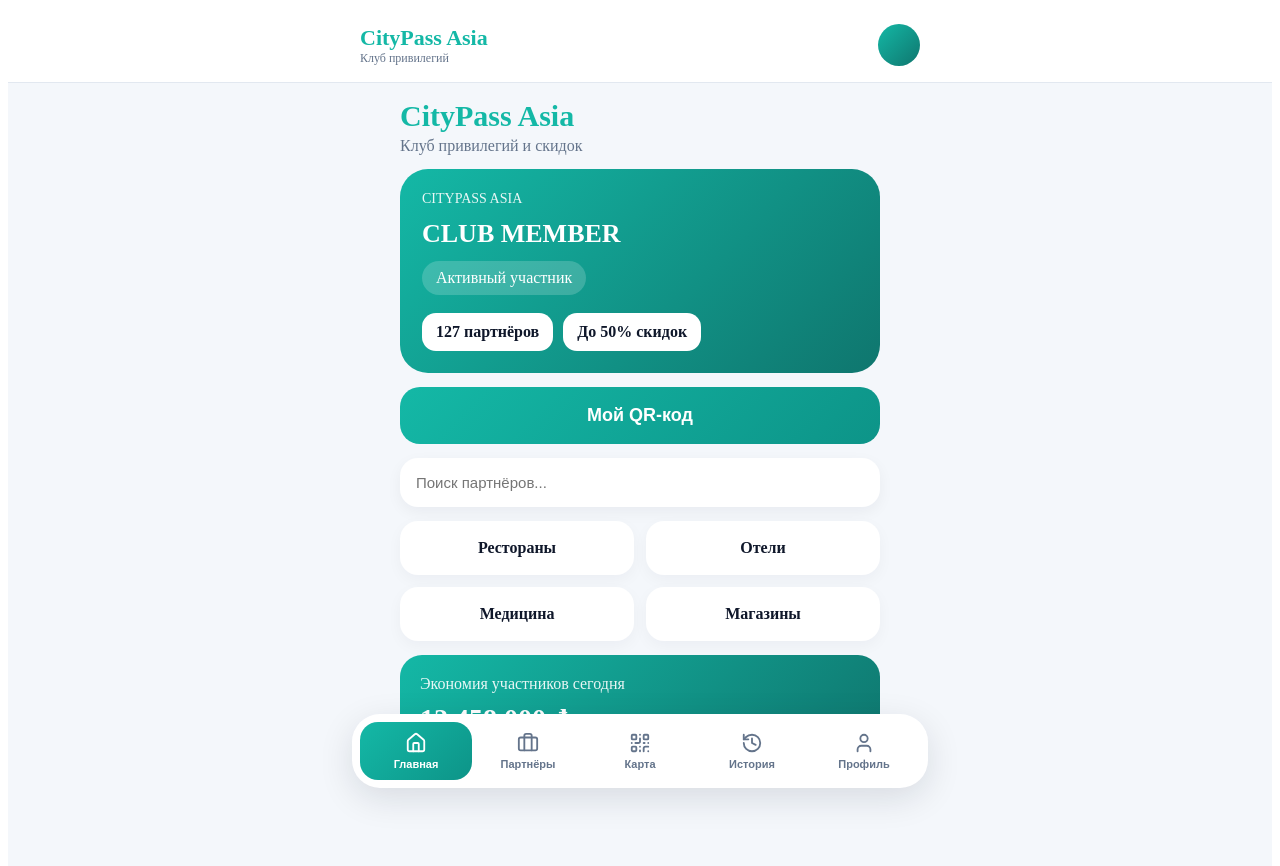
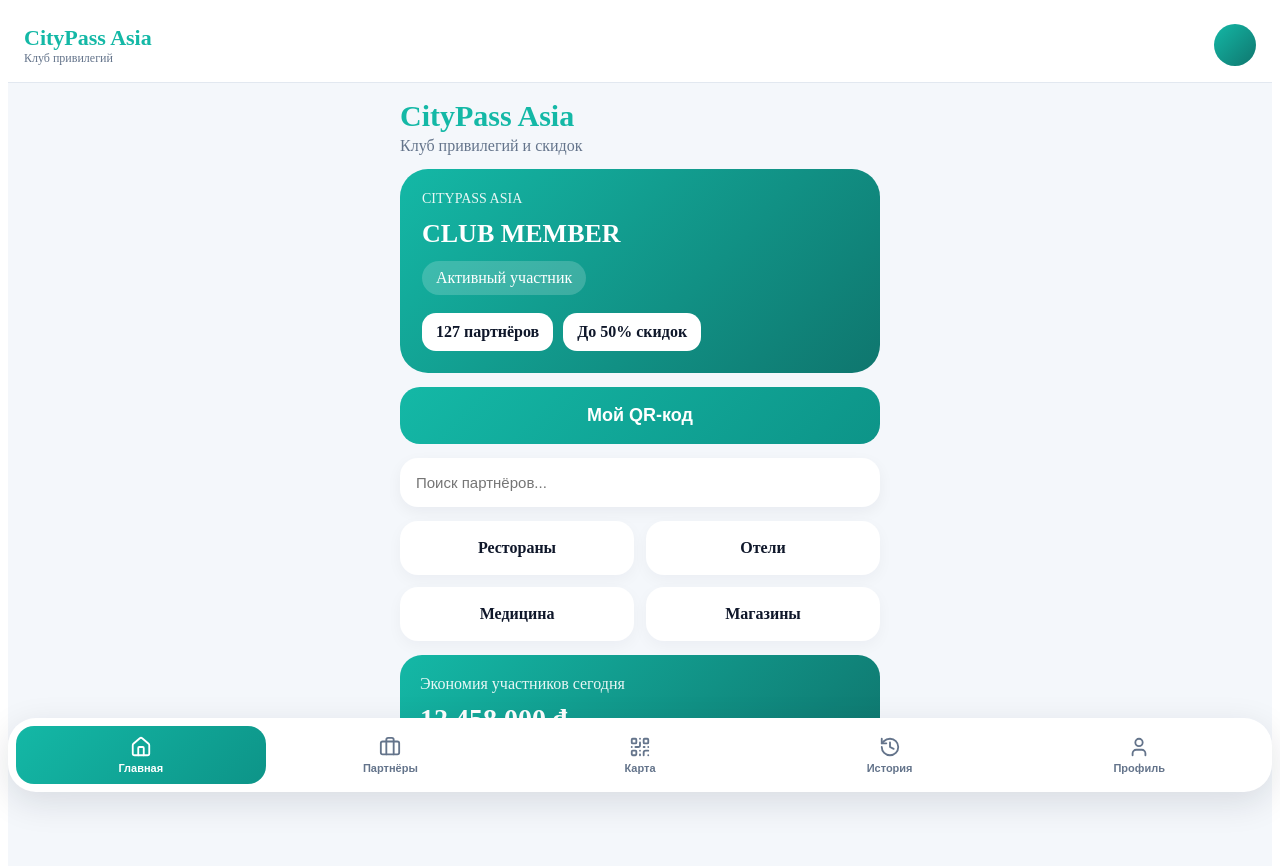
Before and after one commit to tomt39515-glitch/citypass-asia, a React (Vite) app: page / in a window 1280 px wide. Shown: the top 866 px of the page. Built offline with nearby package versions, Linux system fonts and the light colour scheme.

Commit message:
Full width Telegram layout

```diff
--- a/src/layouts/AppLayout.tsx
+++ b/src/layouts/AppLayout.tsx
@@ -30,25 +30,77 @@ export default function AppLayout({
     ],
 
     partner: [
-      { key: "dashboard", label: "Главная", icon: LayoutDashboard },
-      { key: "scanner", label: "QR", icon: ScanLine },
-      { key: "transactions", label: "История", icon: History },
-      { key: "balance", label: "Баланс", icon: Wallet },
-      { key: "analytics", label: "Отчёты", icon: BarChart3 },
+      {
+        key: "dashboard",
+        label: "Главная",
+        icon: LayoutDashboard,
+      },
+      {
+        key: "scanner",
+        label: "QR",
+        icon: ScanLine,
+      },
+      {
+        key: "transactions",
+        label: "История",
+        icon: History,
+      },
+      {
+        key: "balance",
+        label: "Баланс",
+        icon: Wallet,
+      },
+      {
+        key: "analytics",
+        label: "Отчёты",
+        icon: BarChart3,
+      },
     ],
 
     admin: [
-      { key: "dashboard", label: "Панель", icon: Shield },
-      { key: "partners", label: "Партнёры", icon: Briefcase },
-      { key: "clients", label: "Клиенты", icon: Users },
-      { key: "topups", label: "Баланс", icon: Wallet },
-      { key: "transactions", label: "Операции", icon: CreditCard },
+      {
+        key: "dashboard",
+        label: "Панель",
+        icon: Shield,
+      },
+      {
+        key: "partners",
+        label: "Партнёры",
+        icon: Briefcase,
+      },
+      {
+        key: "clients",
+        label: "Клиенты",
+        icon: Users,
+      },
+      {
+        key: "topups",
+        label: "Баланс",
+        icon: Wallet,
+      },
+      {
+        key: "transactions",
+        label: "Операции",
+        icon: CreditCard,
+      },
     ],
 
     agent: [
-      { key: "dashboard", label: "Главная", icon: LayoutDashboard },
-      { key: "partners", label: "Партнёры", icon: Briefcase },
-      { key: "earnings", label: "Доход", icon: Wallet },
+      {
+        key: "dashboard",
+        label: "Главная",
+        icon: LayoutDashboard,
+      },
+      {
+        key: "partners",
+        label: "Партнёры",
+        icon: Briefcase,
+      },
+      {
+        key: "earnings",
+        label: "Доход",
+        icon: Wallet,
+      },
     ],
   };
 
@@ -57,8 +109,10 @@ export default function AppLayout({
   return (
     <div
       style={{
+        width: "100%",
         minHeight: "100vh",
         background: "#F4F7FB",
+        overflowX: "hidden",
       }}
     >
       {/* HEADER */}
@@ -69,14 +123,13 @@ export default function AppLayout({
           top: 0,
           zIndex: 100,
           background: "#FFFFFF",
-          padding: "16px 20px",
+          padding: "16px",
           borderBottom: "1px solid #E2E8F0",
         }}
       >
         <div
           style={{
-            maxWidth: "560px",
-            margin: "0 auto",
+            width: "100%",
             display: "flex",
             justifyContent: "space-between",
             alignItems: "center",
@@ -119,6 +172,7 @@ export default function AppLayout({
 
       <main
         style={{
+          width: "100%",
           paddingBottom: "110px",
         }}
       >
@@ -130,11 +184,9 @@ export default function AppLayout({
       <nav
         style={{
           position: "fixed",
-          bottom: "12px",
-          left: "12px",
-          right: "12px",
-          maxWidth: "560px",
-          margin: "0 auto",
+          bottom: "8px",
+          left: "8px",
+          right: "8px",
           background: "#FFFFFF",
           borderRadius: "28px",
           padding: "8px",
@@ -170,7 +222,6 @@ export default function AppLayout({
                 alignItems: "center",
                 gap: "4px",
                 cursor: "pointer",
-                transition: "all .2s ease",
               }}
             >
               <Icon size={22} />
```
